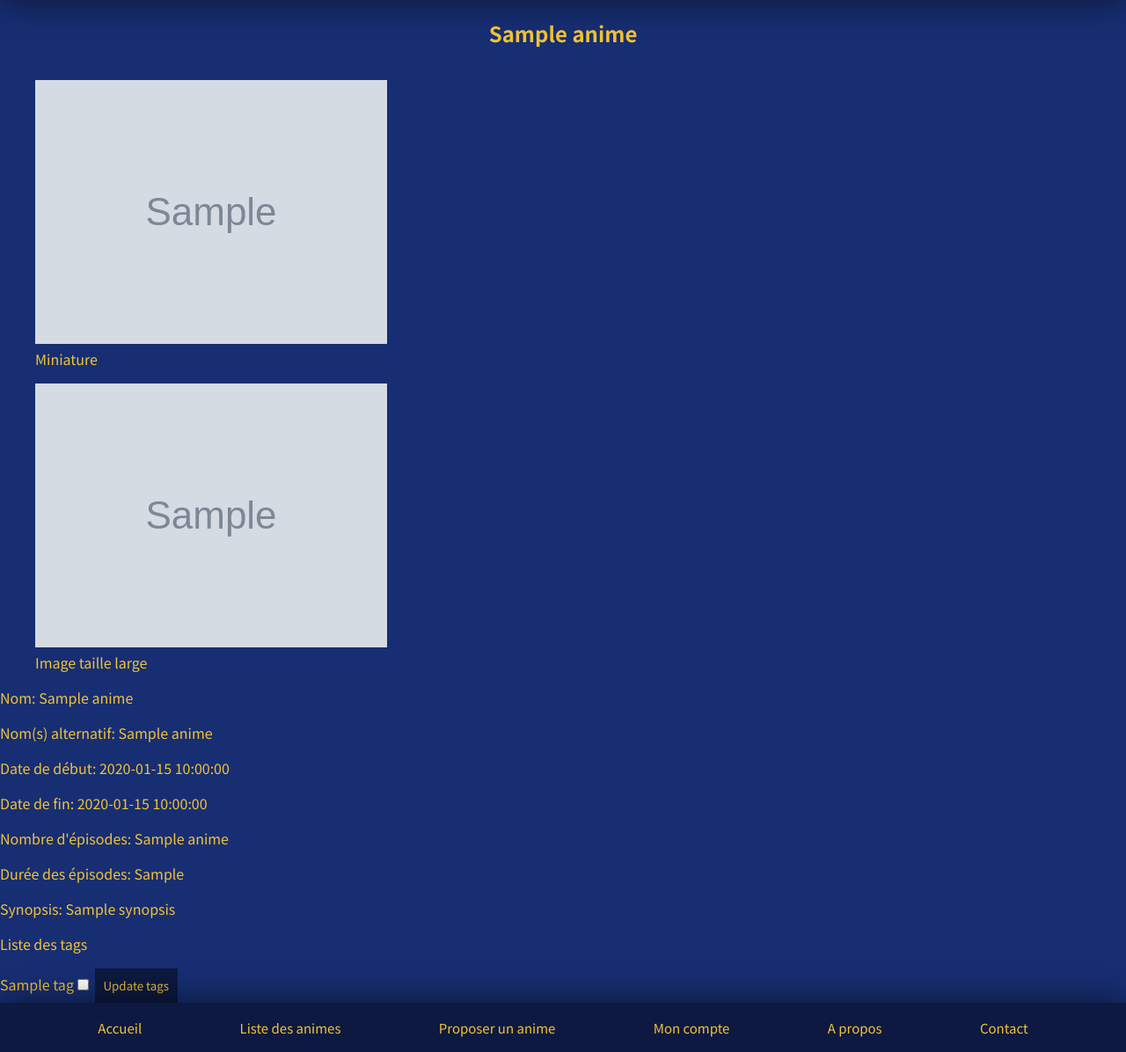
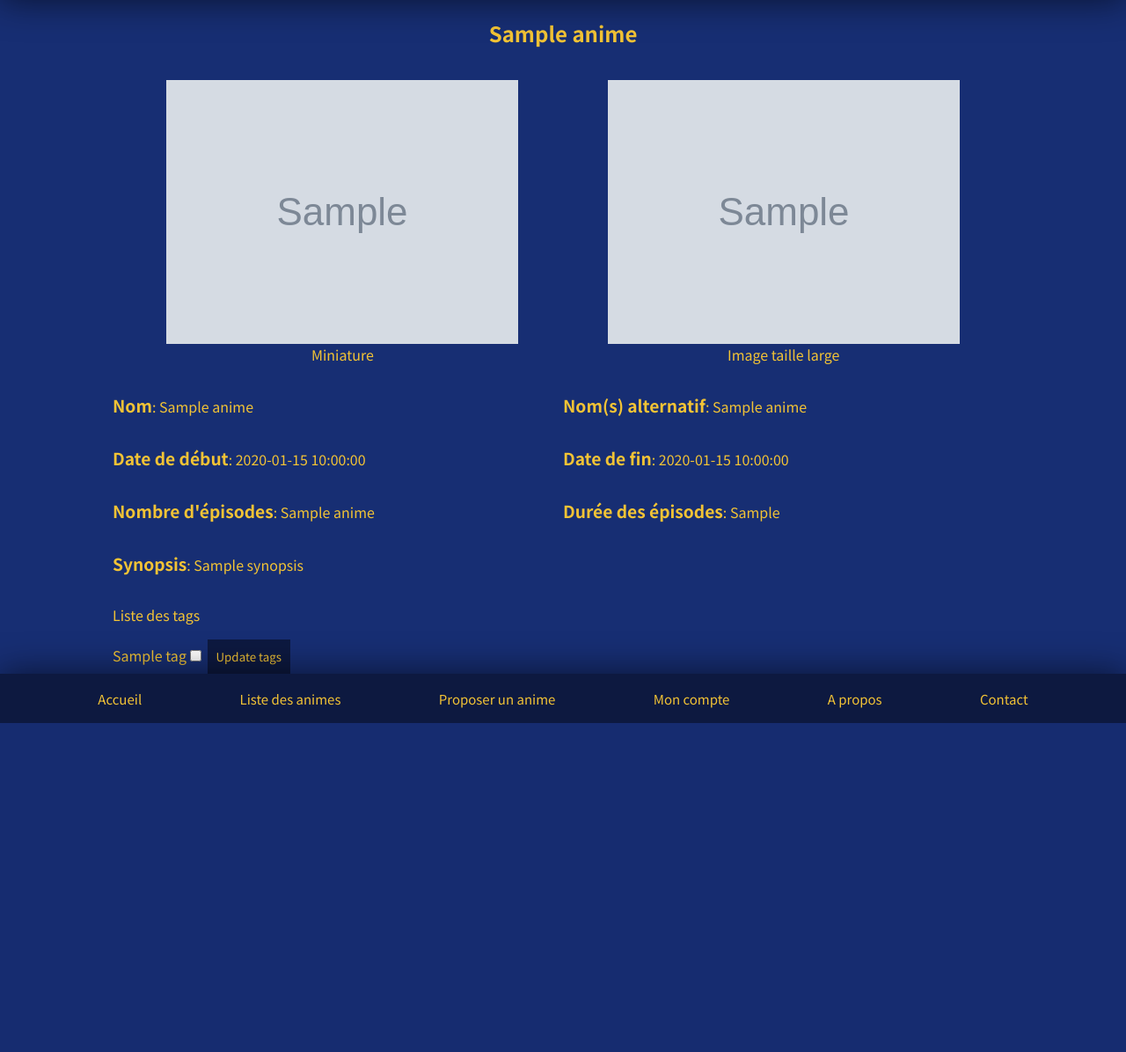
Before and after one commit to Dynarc/kazanime, a PHP site: template Views/adminAnimeDetail.view.php in a window 1280 px wide. Shown: the part 227-1423 px from the top of the page at 88% size. After the commit the page ends 1049 px from the top, so only its background shows below. Run offline with PHP 8.4, Linux system fonts and the light colour scheme; the template is opened without the code that fills it: most values are stand-ins (such as "Sample title", 1, 10 or a date in 2020); grey boxes marked "Sample" are stand-in pictures; data that the repository does not hold is empty; some libraries are stand-ins or nearby versions; some web fonts are replaced.

Commit message:
update with new admin page (anime)

```diff
--- a/public/css/style.css
+++ b/public/css/style.css
@@ -694,6 +694,10 @@ body.newBackground{
     border-top: unset;
 }
 
+.crud-list>article>div>img {
+    width: 50px;
+}
+
 .crud-list div>button:last-of-type>a{
     color: var(--contrast-main-color);
 }
@@ -725,3 +729,41 @@ body.newBackground{
 .crud-list>form.form-crud-modify{
     display: none ;
 }
+
+.crud-list .synopsis {
+    width: 70%;
+    height: 15vh;
+}
+
+.synopsis:focus {
+    height: 15vh;
+}
+
+
+/* Display anime admin */
+
+.admin-display-detail {
+    width: 80%;
+    margin: auto;
+}
+
+.admin-display-detail>article>div:first-of-type {
+    display: flex;
+    justify-content: space-evenly;
+}
+
+.admin-display-detail figure {
+    display: flex;
+    flex-direction: column;
+    align-items: center;
+}
+
+.admin-display-detail>article>div:last-of-type {
+    display: grid;
+    grid-template-columns: 1fr 1fr;
+}
+
+.admin-display-detail span {
+    font-size: larger;
+    font-weight: bold;
+}
```
